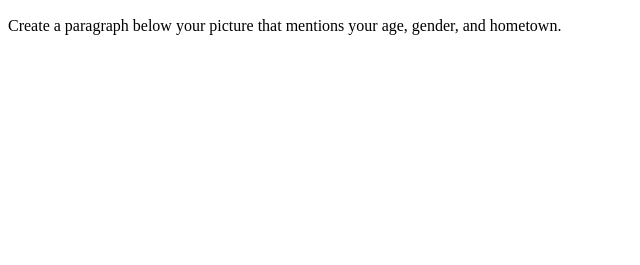
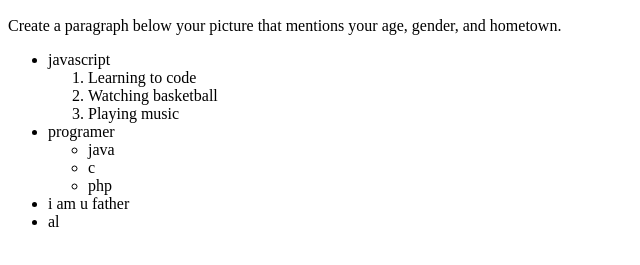
Before and after one commit to RobinYu/How-to-Learn-JavaScript-Properly, a plain HTML site: page Social Networking Progfile/index.html in a window 1280 px wide. Shown: the part 311-576 px from the top of the page, without its empty margins (0-640 px from the left). Drawn offline with Linux system fonts and the light colour scheme.

Commit message:
Lists within lists

```diff
--- a/Social Networking Progfile/index.html
+++ b/Social Networking Progfile/index.html
@@ -1,11 +1,32 @@
 <!DOCTYPE html>
 <html lang="en">
+
 <head>
     <meta charset="utf-8">
     <title>Robin Yu</title>
 </head>
+
 <body>
     <img src="https://s3.amazonaws.com/codecademy-blog/assets/ninja_zpsa5dbe37a.jpg">
     <p>Create a paragraph below your picture that mentions your age, gender, and hometown.</p>
+    <ul>
+        <li>javascript
+            <ol>
+                <li>Learning to code</li>
+                <li>Watching basketball</li>
+                <li>Playing music</li>
+            </ol>
+        </li>
+        <li>programer
+            <ul>
+                <li>java</li>
+                <li>c</li>
+                <li>php</li>
+            </ul>
+        </li>
+        <li>i am u father</li>
+        <li>al</li>
+    </ul>
 </body>
+
 </html>
```
Lines whose indentation alone changed are shown as unchanged.
